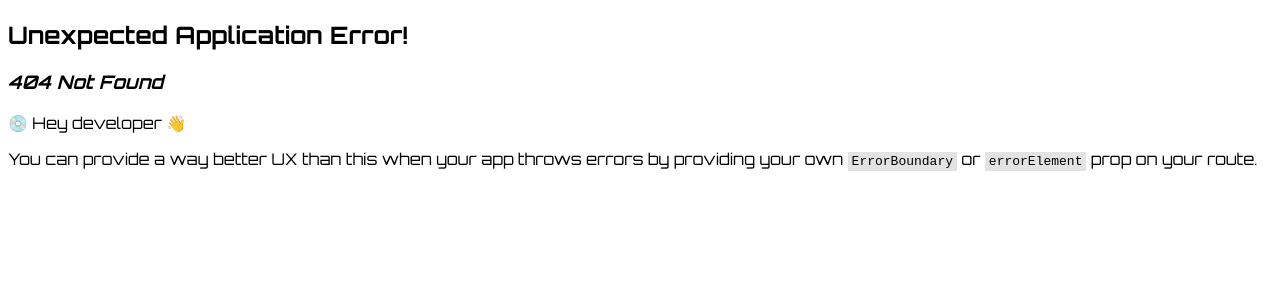
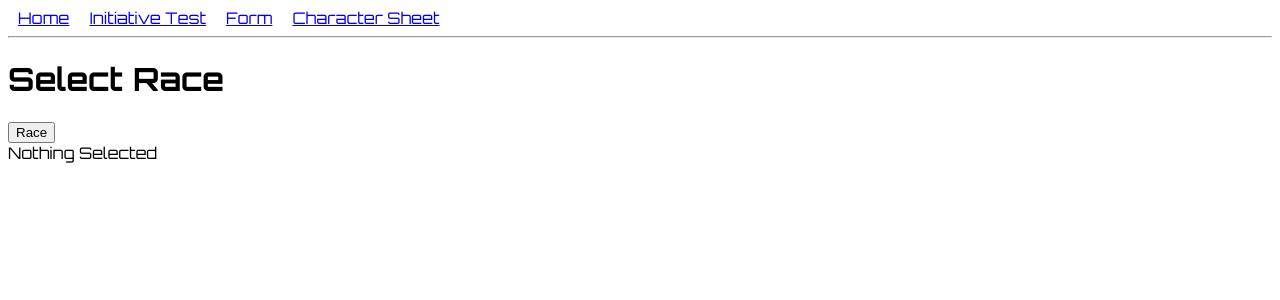
Before and after one commit to debrine/Next-Up, a React (Vite) app: page /Next-Up/create-character in a window 1280 px wide. Before the commit this address had no page. Shown: the top 300 px of the page. Built offline with nearby package versions, Linux system fonts and the light colour scheme.

Commit message:
Setting up drop downs

```diff
--- a/src/App.tsx
+++ b/src/App.tsx
@@ -4,6 +4,7 @@ import { Outlet, RouterProvider, createBrowserRouter } from "react-router-dom"
 import CharacterSheet from "./states/CharacterSheet/CharacterSheet.tsx"
 import MockForm from "./states/MockForm.tsx"
 import TempNav from "./states/TempNav.tsx"
+import CreateCharacter from "./states/CreateCharacter/CreateCharacter.tsx"
 
 const Dashboard = ()=>{
   return(
@@ -36,6 +37,10 @@ const router = createBrowserRouter([
         path: '/Next-Up/charactersheet',
         element: <CharacterSheet />
       },
+      {
+        path: '/Next-Up/create-character',
+        element: <CreateCharacter />
+      }
     ]
   }
 
--- /dev/null
+++ b/src/components/DropDownList/DropDownList.tsx
@@ -0,0 +1,48 @@
+import React, { useEffect, useState } from 'react';
+
+type DropDownProps = {
+  optionsArray: string[];
+  showDropDown: boolean;
+  toggleDropDown: Function;
+  optionSelection: Function;
+};
+
+const DropDownList: React.FC<DropDownProps> = ({
+  optionsArray,
+  optionSelection,
+}: DropDownProps): JSX.Element => {
+  const [showDropDown, setShowDropDown] = useState<boolean>(false);
+
+//   Handle passing the option back to the parent component
+  const onClickHandler = (option: string): void => {
+    optionSelection(option);
+    console.log(option)
+  };
+
+  useEffect(() => {
+    setShowDropDown(showDropDown);
+  }, [showDropDown]);
+
+  return (
+    <>
+      <div className={showDropDown ? 'dropdown' : 'dropdown active'}>
+        {optionsArray.map(
+          (option: string, index: number): JSX.Element => {
+            return (
+              <p
+                key={index}
+                onClick={(): void => {
+                  onClickHandler(option);
+                }}
+              >
+                {option}
+              </p>
+            );
+          }
+        )}
+      </div>
+    </>
+  );
+};
+
+export default DropDownList;
--- a/src/components/character-sheet-components/CharacterInfo/CharacterInfo.tsx
+++ b/src/components/character-sheet-components/CharacterInfo/CharacterInfo.tsx
@@ -9,7 +9,7 @@ function CharacterInfo(){
     } = useForm();
 
     // Testing localStorage
-    const characterInfoObject = JSON.parse(localStorage.getItem('characterBasicInfo')!)
+    const characterInfoObject = JSON.parse(localStorage.getItem('characterBasicInfoTesting')!)
 
     // const [speed, setSpeed] = useState<number>(30)
 
--- /dev/null
+++ b/src/components/character-sheet-components/CreateCharacterOptions/CreateCharacterOptions.tsx
@@ -0,0 +1,60 @@
+import { useState } from 'react'
+import styles from './CreateCharacterOptions.module.css'
+import DropDownList from '../../DropDownList/DropDownList';
+
+type createCharacterOptionsProps = {
+    optionType: string
+}
+
+function CreateCharacterOptions({
+    optionType
+}: createCharacterOptionsProps) {
+
+    const [showDropDown, setShowDropDown] = useState<boolean>(false);
+    const [selectedOption, setSelectedOption] = useState<string>('');
+
+    const races = () => {
+        return ["Android", "Human", "Kasatha", "Lashunta", "Shirren", "Vesk", "Ysoki"];
+    };
+
+    // Toggle Drop Down
+    const toggleDropDown = ()=>{
+        setShowDropDown(!showDropDown)
+    }
+
+    const dismissHandler = (e: React.FocusEvent<HTMLButtonElement>): void =>{
+        if(e.currentTarget === e.target) {
+            setShowDropDown(false)
+        }
+    }
+
+    const optionSelection = (option: string): void => {
+        setSelectedOption(option)
+        console.log(option)
+    }
+
+    return (
+    <div className={styles.parentDiv}>
+        <h1>
+            Select {optionType}
+        </h1>
+        <button
+            onClick={(): void => toggleDropDown()}
+            onBlur={(e: React.FocusEvent<HTMLButtonElement>): void => dismissHandler(e)}
+        >
+            {optionType}
+        </button>
+        <div>{selectedOption ? 'Selected: '+ selectedOption : "Nothing Selected"}</div>
+        {showDropDown && (
+            <DropDownList
+                optionsArray={races()}
+                showDropDown={false}
+                toggleDropDown={(): void=> toggleDropDown()}
+                optionSelection={optionSelection}
+            />
+        )}
+    </div>
+    )
+}
+
+export default CreateCharacterOptions
--- /dev/null
+++ b/src/states/CreateCharacter/CreateCharacter.tsx
@@ -0,0 +1,15 @@
+import CreateCharacterOptions from '../../components/character-sheet-components/CreateCharacterOptions/CreateCharacterOptions'
+// import { useLocalStorage } from '../../data/useLocalStorage'
+import styles from './CreateCharacter.module.css'
+
+function CreateCharacter() {
+
+    // const [characterBasicInfo, setCharacterBasicInfo] = useLocalStorage('characterBasicInfo',{})
+  return (
+    <div className={styles.parentDiv}>
+        <CreateCharacterOptions optionType='Race'/>
+    </div>
+  )
+}
+
+export default CreateCharacter
--- a/src/states/MockForm.tsx
+++ b/src/states/MockForm.tsx
@@ -7,7 +7,7 @@ function MockForm(){
     // See if React-Hook-Form could handle these somehow?
     // See if this can be done without also making the state every time, as it's only needed when calling the value.
 
-    const [characterBasicInfo, setCharacterBasicInfo] = useLocalStorage('characterBasicInfo',{})
+    const [characterBasicInfo, setCharacterBasicInfo] = useLocalStorage('characterBasicInfoTesting',{})
 
     const [race, setRace] = useState<String>('')
     const [chClass, setChClass] = useState<String>('')
```
Also changed, not shown: src/components/DropDownList/DropDownList.module.tsx (added), src/components/character-sheet-components/CreateCharacterOptions/CreateCharacterOptions.module.css (added), src/states/CreateCharacter/CreateCharacter.module.css (added).
